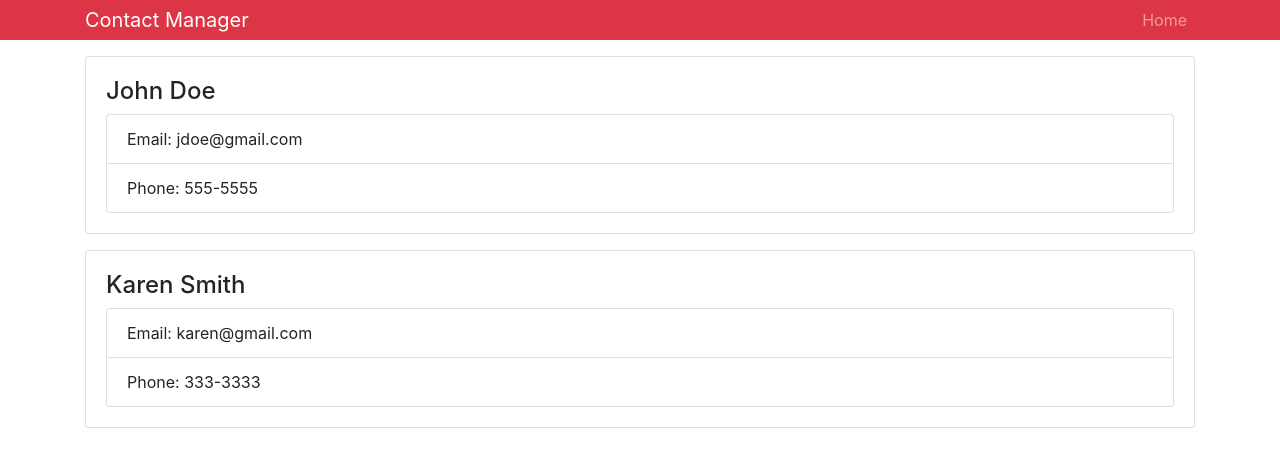
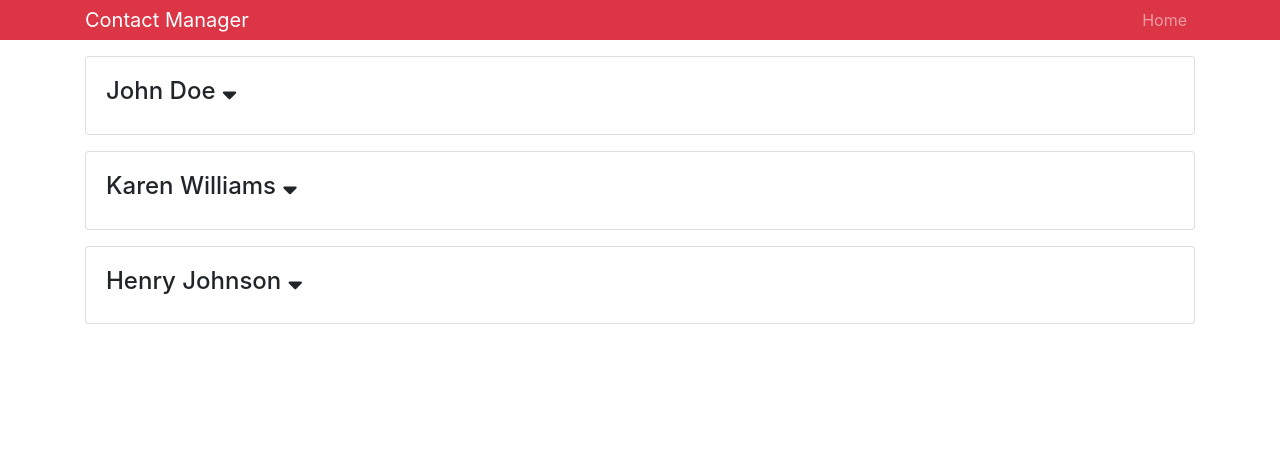
Before and after one commit to ajlaroche/contactmanager, a React (Create React App) app: page / in a window 1280 px wide. Shown: the top 464 px of the page. Built offline with nearby package versions, Linux system fonts and the light colour scheme.

Commit message:
added states and dynamic rendering

```diff
--- a/public/index.html
+++ b/public/index.html
@@ -11,6 +11,8 @@
     -->
   <link rel="manifest" href="%PUBLIC_URL%/manifest.json">
   <link rel="shortcut icon" href="%PUBLIC_URL%/favicon.ico">
+  <link rel="stylesheet" href="https://use.fontawesome.com/releases/v5.3.1/css/all.css" integrity="sha384-mzrmE5qonljUremFsqc01SB46JvROS7bZs3IO2EmfFsd15uHvIt+Y8vEf7N7fWAU"
+    crossorigin="anonymous">
   <!--
       Notice the use of %PUBLIC_URL% in the tags above.
       It will be replaced with the URL of the `public` folder during the build.
--- a/src/App.js
+++ b/src/App.js
@@ -1,5 +1,5 @@
 import React, { Component } from "react";
-import Contact from "./components/Contact";
+import Contacts from "./components/Contacts";
 import Header from "./components/Header";
 import "bootstrap/dist/css/bootstrap.min.css";
 import "./App.css";
@@ -10,12 +10,7 @@
       <div className="App">
         <Header branding="Contact Manager" />
         <div className="container">
-          <Contact name="John Doe" email="jdoe@gmail.com" phone="555-5555" />
-          <Contact
-            name="Karen Smith"
-            email="karen@gmail.com"
-            phone="333-3333"
-          />
+          <Contacts />
         </div>
       </div>
     );
--- a/src/components/Contact.js
+++ b/src/components/Contact.js
@@ -2,24 +2,40 @@
 import propTypes from "prop-types";
 
 class Contact extends Component {
+  state = {
+    showContactInfo: false
+  };
+
+  onShowClick = e => {
+    this.setState({
+      showContactInfo: !this.state.showContactInfo
+      //   instead of using false, just switch to opposite or equivalent to a toggle
+    });
+  };
+
   render() {
-    const { name, email, phone } = this.props; // deconstructing props to simplify code, otherwise will have to use this.props.name, this.props.email, this.props.phone
+    const { contact } = this.props; // deconstructing props to simplify code, otherwise will have to use this.props.name, this.props.email, this.props.phone
+    const { showContactInfo } = this.state;
+
     return (
       <div className="card card-body mb-3">
-        <h4>{name}</h4>
-        <ul className="list-group">
-          <li className="list-group-item">Email: {email}</li>
-          <li className="list-group-item">Phone: {phone}</li>
-        </ul>
+        <h4>
+          {contact.name}{" "}
+          <i onClick={this.onShowClick} className="fas fa-sort-down" />
+        </h4>
+        {showContactInfo ? (
+          <ul className="list-group">
+            <li className="list-group-item">Email: {contact.email}</li>
+            <li className="list-group-item">Phone: {contact.phone}</li>
+          </ul>
+        ) : null}
       </div>
     );
   }
 }
 
 Contact.propTypes = {
-  name: propTypes.string.isRequired,
-  email: propTypes.string.isRequired,
-  phone: propTypes.string.isRequired
+  contact: propTypes.object.isRequired
 };
 
 export default Contact;
--- /dev/null
+++ b/src/components/Contacts.js
@@ -0,0 +1,45 @@
+import React, { Component } from "react";
+import Contact from "./Contact";
+
+class Contacts extends Component {
+  constructor() {
+    super();
+    this.state = {
+      contacts: [
+        {
+          id: 1,
+          name: "John Doe",
+          email: "jdoe@gmail.com",
+          phone: "555-555-5555"
+        },
+        {
+          id: 2,
+          name: "Karen Williams",
+          email: "karen@gmail.com",
+          phone: "333-333-3333"
+        },
+        {
+          id: 3,
+          name: "Henry Johnson",
+          email: "henry@gmail.com",
+          phone: "222-222-2222"
+        }
+      ]
+    };
+  }
+
+  render() {
+    const { contacts } = this.state;
+
+    return (
+      <React.Fragment>
+        {/* Use instead of div, does not add to DOM as separate div */}
+        {contacts.map(contact => (
+          <Contact key={contact.id} contact={contact} />
+        ))}
+      </React.Fragment>
+    );
+  }
+}
+
+export default Contacts;
```
